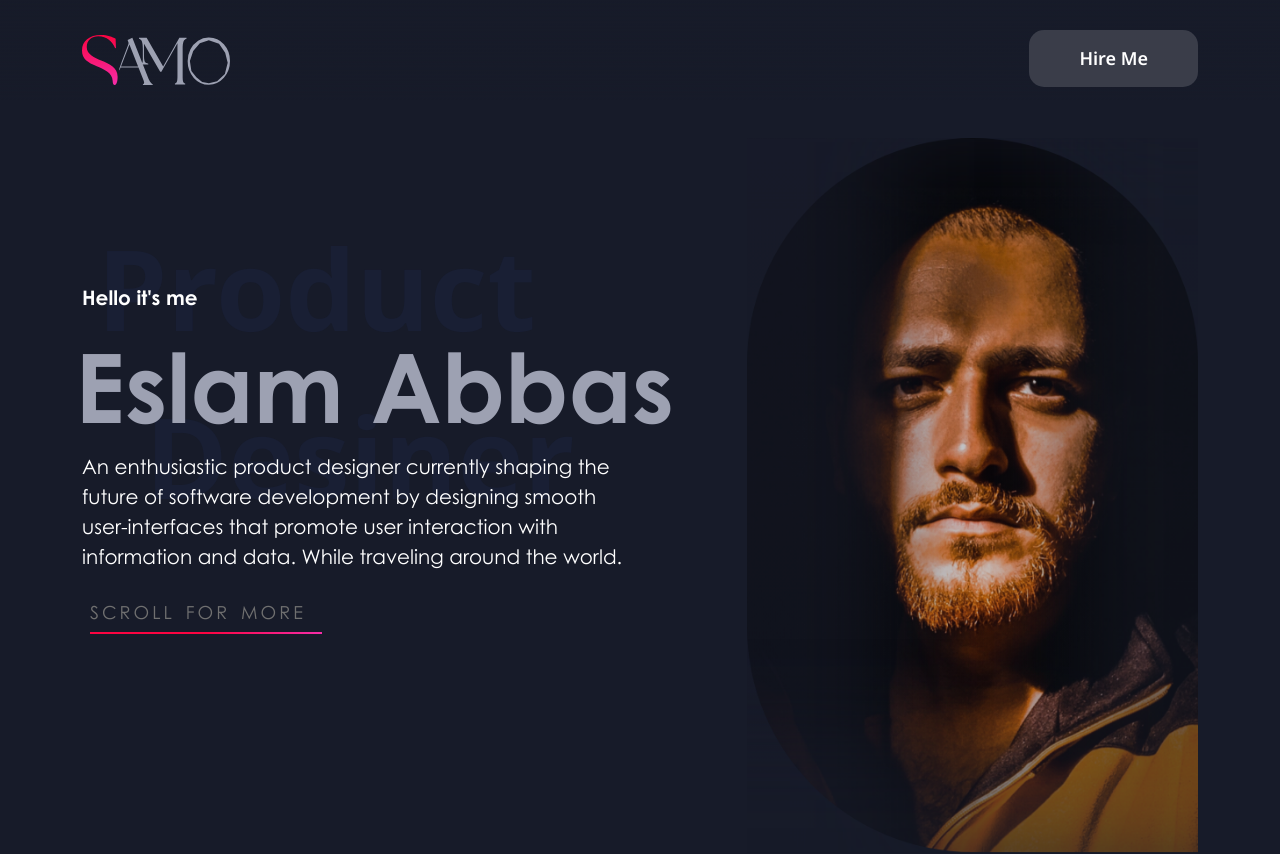
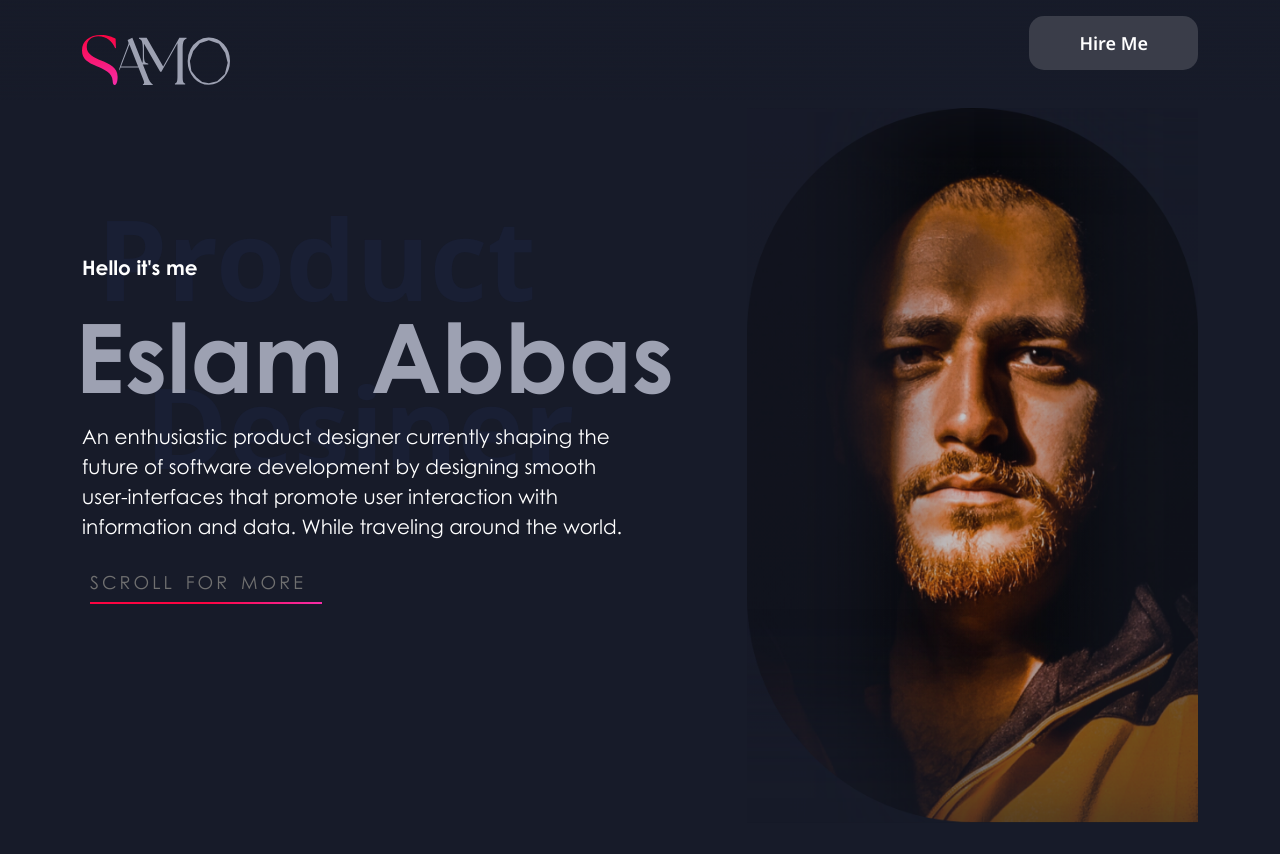
Before and after one commit to Hamza-Noah/Islam-Project, a React (Vite) app: page / in a window 1280 px wide. Shown: the top 854 px of the page. Built offline with nearby package versions, Linux system fonts and the light colour scheme.

Commit message:
added the left href values to the missed links

```diff
--- a/src/components/About/About.jsx
+++ b/src/components/About/About.jsx
@@ -18,7 +18,7 @@ export default function About() {
                 </h2>
               </hgroup>
               <a
-                href="#skillset"
+                href="https://instagram.com/samo.abbes98?igshid=OGQ5ZDc2ODk2ZA==" target="_blank"
                 className={`text-uppercase ${styles["link-to"]}`}
               >
                 Follow Me On Instagram
--- a/src/components/Header/Header.jsx
+++ b/src/components/Header/Header.jsx
@@ -13,7 +13,7 @@ export default function Header() {
             </a>
           </div>
           <div className="hire-me">
-            <button className={styles["hire-me-btn"]}>Hire Me</button>
+            <a href="#hire-me" className={styles["hire-me-btn"]}>Hire Me</a>
           </div>
         </div>
       </div>
--- a/src/components/Projects/Projects.jsx
+++ b/src/components/Projects/Projects.jsx
@@ -121,7 +121,7 @@ export default function Projects() {
             )}
           </button>
         </div>
-        <a href="#skillset" className={`text-uppercase ${styles["link-to"]}`}>
+        <a href="https://www.behance.net/samo_abbas19" target="_blank" className={`text-uppercase ${styles["link-to"]}`}>
           my behance
         </a>
       </div>
--- a/src/components/WhatIsNext/WhatIsNext.jsx
+++ b/src/components/WhatIsNext/WhatIsNext.jsx
@@ -26,7 +26,7 @@ export default function WhatNext() {
   ];
 
   return (
-    <section className={`${styles["what-next"]} text-center`}>
+    <section id="hire-me" className={`${styles["what-next"]} text-center`}>
       <div className="container">
         <hgroup>
           <p className={`${styles["special-color"]} text-uppercase fw-bolder`}>
--- a/src/index.css
+++ b/src/index.css
@@ -44,6 +44,10 @@
 
 }
 
+html {
+  scroll-behavior: smooth;
+}
+
 *{
   box-sizing: border-box;
   padding: 0;
```
